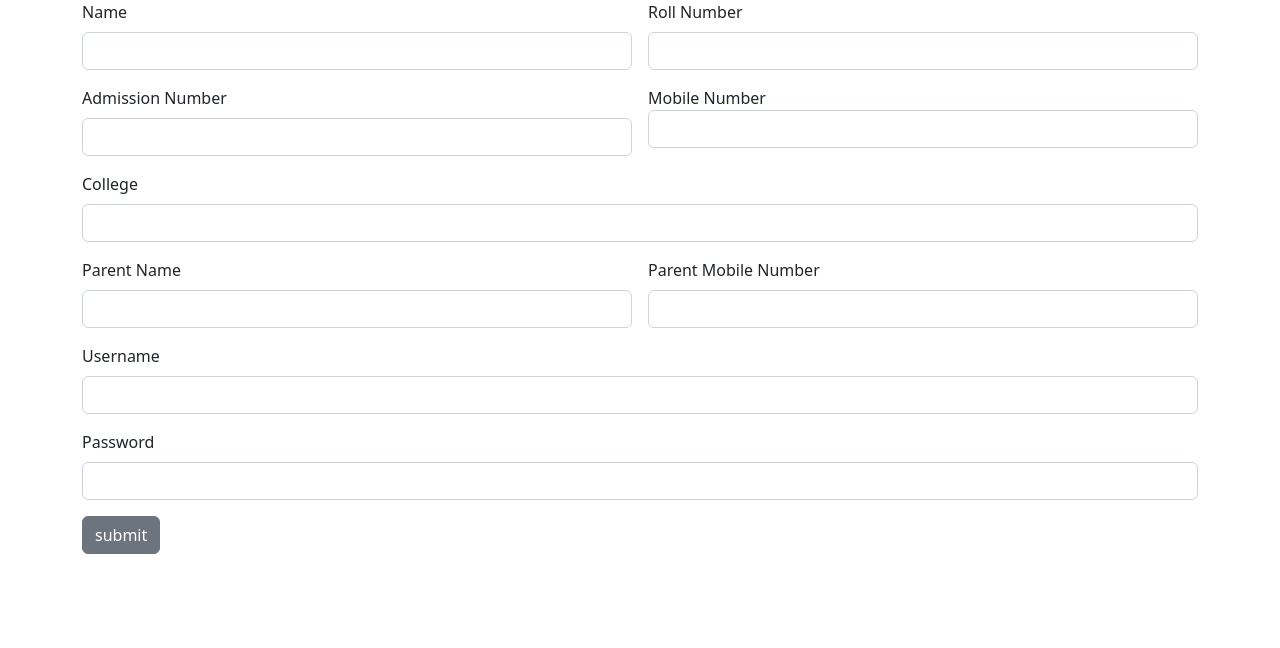
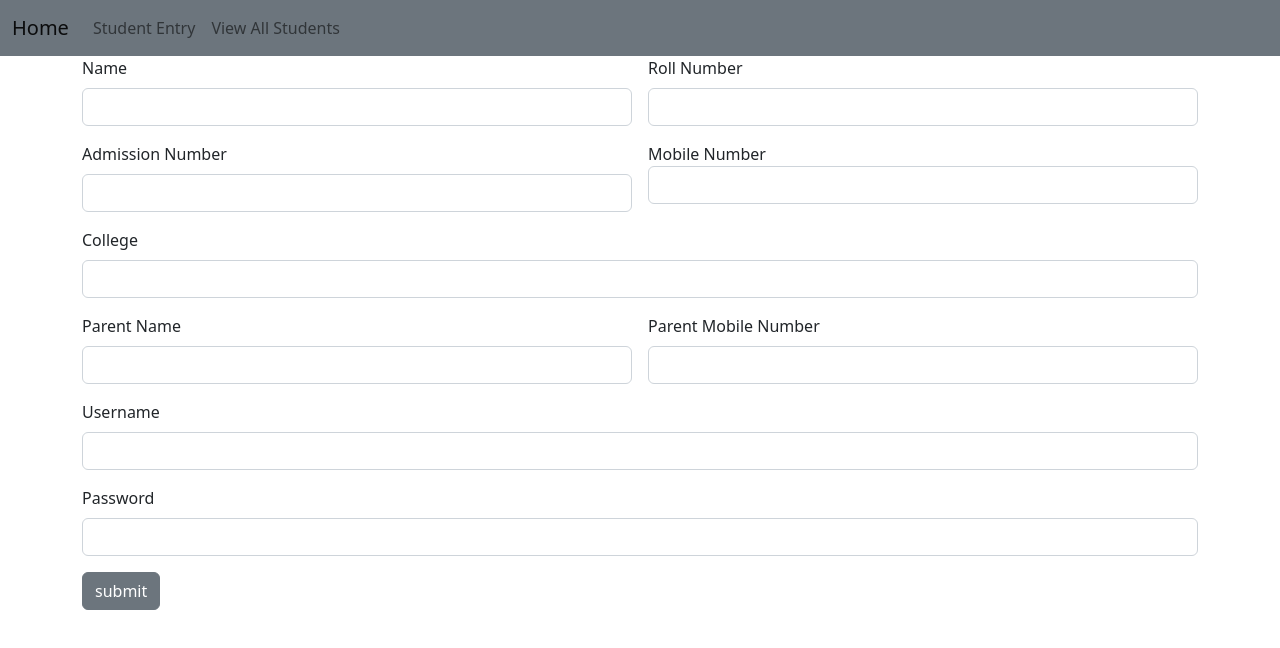
Before and after one commit to athulya2000/studentwebapp, a plain HTML site: page index.html in a window 1280 px wide. Drawn offline with nearby package versions, Linux system fonts and the light colour scheme.

Commit message:
last commit

```diff
--- a/index.html
+++ b/index.html
@@ -9,6 +9,23 @@
 <link href="https://cdn.jsdelivr.net/npm/bootstrap@5.2.3/dist/css/bootstrap.min.css" rel="stylesheet" integrity="sha384-rbsA2VBKQhggwzxH7pPCaAqO46MgnOM80zW1RWuH61DGLwZJEdK2Kadq2F9CUG65" crossorigin="anonymous">
 </head>
 <body>
+    <nav class="navbar navbar-expand-lg bg-secondary">
+        <div class="container-fluid">
+          <a class="navbar-brand" href="#">Home</a>
+          <button class="navbar-toggler" type="button" data-bs-toggle="collapse" data-bs-target="#navbarNav" aria-controls="navbarNav" aria-expanded="false" aria-label="Toggle navigation">
+            <span class="navbar-toggler-icon"></span>
+          </button>
+          <div class="collapse navbar-collapse" id="navbarNav">
+            <ul class="navbar-nav">
+                <a class="nav-link" href="index.html">Student Entry</a>
+              </li>
+              <li class="nav-item">
+                <a class="nav-link" href="viewallstudents.html">View All Students</a>
+              </li>
+            </ul>
+          </div>
+        </div>
+      </nav>
 
 
 
```
Also changed, not shown: navigationbar.html (added, +33 -0 lines), viewallstudents.html (+18 -0 lines).
